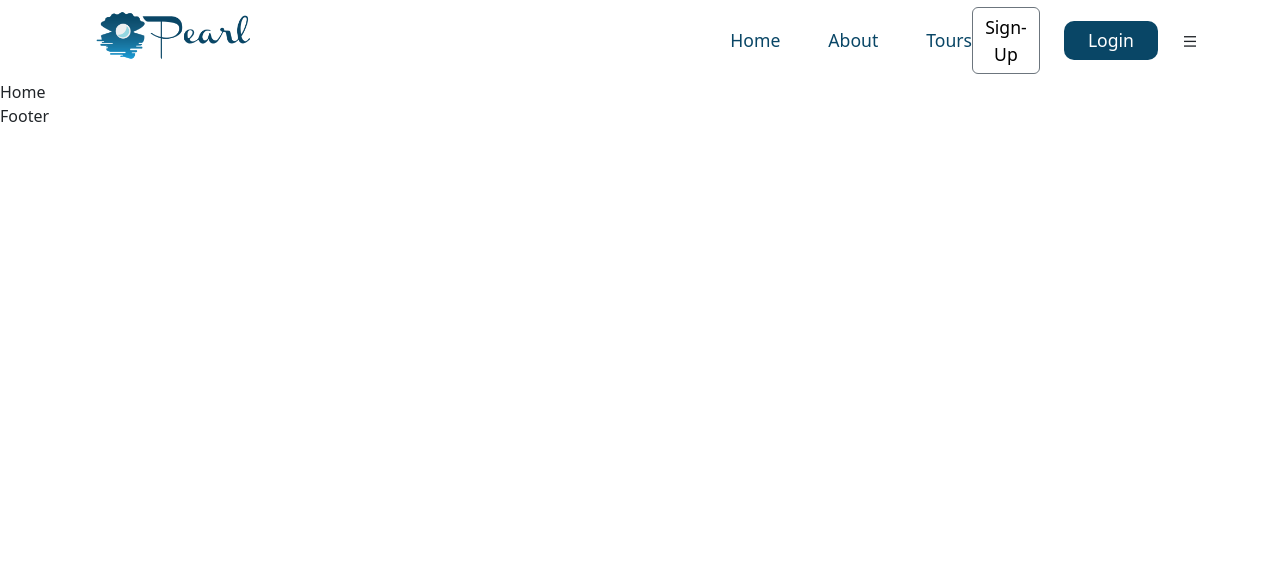
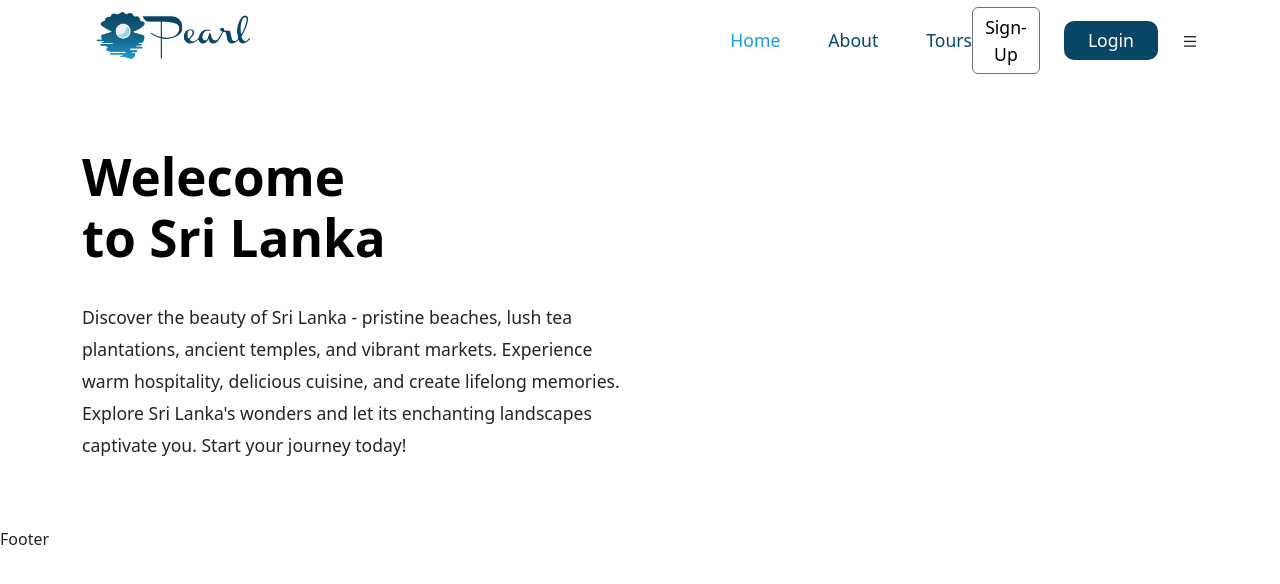
Before and after one commit to Shehan-lakshitha/Pearl, a React (Create React App) app in the folder frontend/: page /home in a window 1280 px wide. Shown: the top 584 px of the page. Built offline with nearby package versions, Linux system fonts and the light colour scheme; a web font is replaced by a local one.

Commit message:
added hero part

```diff
--- a/frontend/src/components/Header/Header.jsx
+++ b/frontend/src/components/Header/Header.jsx
@@ -11,7 +11,7 @@ const nav_links =[
     display:'Home'
   },
   {
-    path:'#',
+    path:'/about',
     display:'About'
   },
   {
@@ -39,7 +39,7 @@ const Header = () => {
                 nav_links.map((item, index) => (
                   <li className="nav_item" key={index}>
                     <NavLink to={item
-                    .path}>{item.display}</NavLink>
+                    .path} className={navClass=> navClass.isActive ? 'active_link':''}>{item.display}</NavLink>
                   </li>
                 ))
               }
--- a/frontend/src/components/Header/header.css
+++ b/frontend/src/components/Header/header.css
@@ -18,3 +18,20 @@
     font-size: 1.1rem;
     border: none;
 }
+.nav_item a:hover{
+    color: inherit;
+}
+.nav_item a.active_link{
+    color: var(--secondary-color);
+}
+.sticky_header{
+    width: 100%;
+    height: 80px;
+    line-height: 80px;
+    background: #fff;
+    position: sticky;
+    top: 0;
+    left: 0;
+    box-shadow: 3px 3px 8px -3px #eee;
+    z-index: 999;
+}
--- a/frontend/src/pages/Home.jsx
+++ b/frontend/src/pages/Home.jsx
@@ -1,10 +1,36 @@
-import React from 'react'
+import React from 'react';
+import '../styles/home.css';
+
+import { Container, Row,Col } from 'reactstrap';
+import heroImg from '../assets/images/hero-img01.jpg';
+import heroImg02 from '../assets/images/hero-img02.jpg';
+import heroVideo from '../assets/images/hero-video.mp4';
+import worldImg from '../assets/images/world.png';
+import Subtitle from './../shared/Subtitle';
 
 const Home = () => {
   return (
-    <div>
-      Home
-    </div>
+    <>
+    {/* hero section start */}
+      <section>
+        <Container>
+          <Row>
+            <Col lg='6'>
+              <div className="hero_Content">
+                {/* <div className="hero_subtitle d-flex align-items-center">
+                  <Subtitle subtitle={'Know Before You Go'}/>
+                  <img src={worldImg} alt=""/>
+                </div> */}
+                <h1>Welecome <br/> to Sri Lanka</h1>
+                <p>Discover the beauty of Sri Lanka - pristine beaches, lush tea plantations, ancient temples, and vibrant markets. Experience warm hospitality, delicious cuisine, and create lifelong memories. Explore Sri Lanka's wonders and let its enchanting landscapes captivate you. Start your journey today!</p>
+
+              </div>
+            </Col>
+          </Row>
+        </Container>
+      </section>
+      {/* hero section end */}
+    </>
   );
 }
 
--- /dev/null
+++ b/frontend/src/shared/Subtitle.jsx
@@ -0,0 +1,9 @@
+import React from 'react'
+
+const Subtitle = ({subtitle}) => {
+  return (
+    <h3 className='section_subtitle'>{subtitle}</h3>
+  )
+}
+
+export default Subtitle
--- /dev/null
+++ b/frontend/src/styles/home.css
@@ -0,0 +1,10 @@
+.hero_Content h1{
+    font-size: 3.2rem;
+    font-weight: 700;
+    margin-top: 1rem;
+    margin-bottom: 2rem;
+}
+.hero_Content p{
+    font-size: 1.1rem;
+    line-height: 2rem;
+}
```
